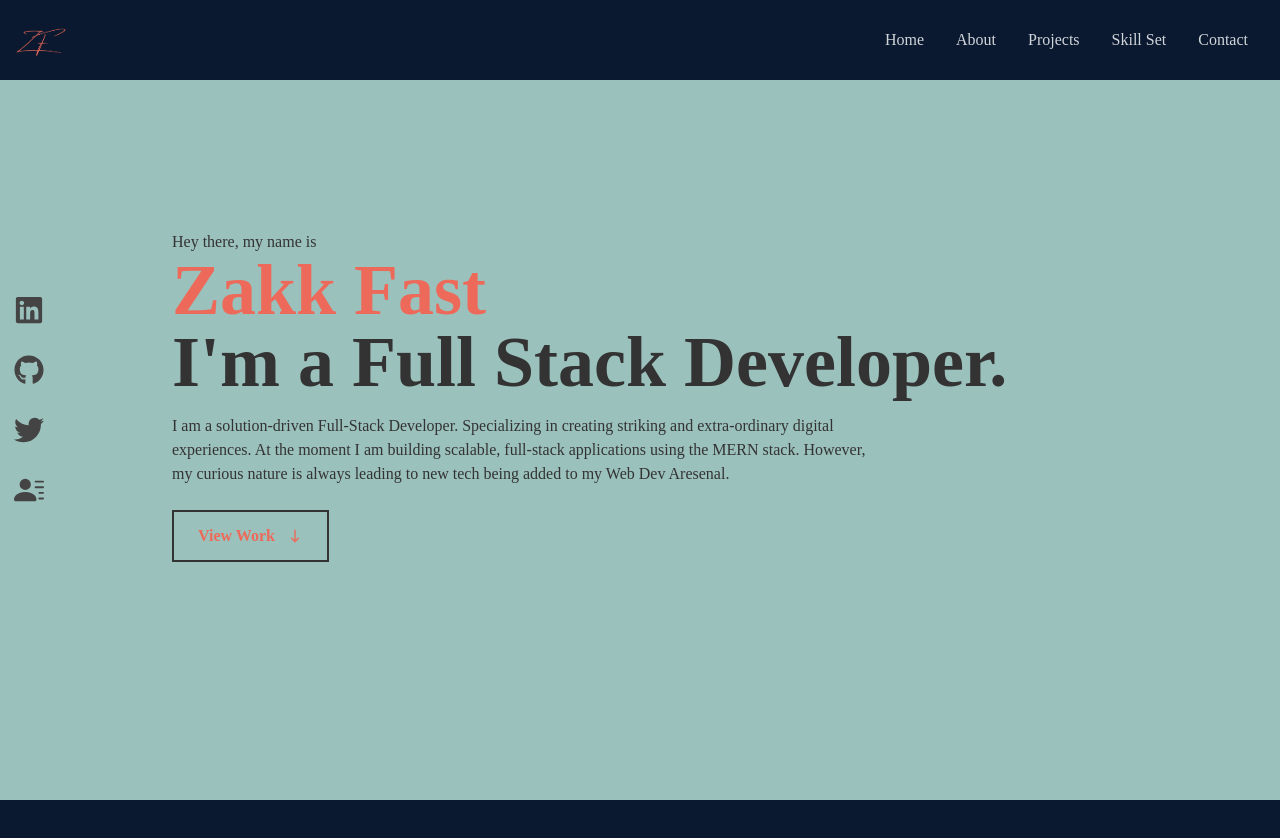
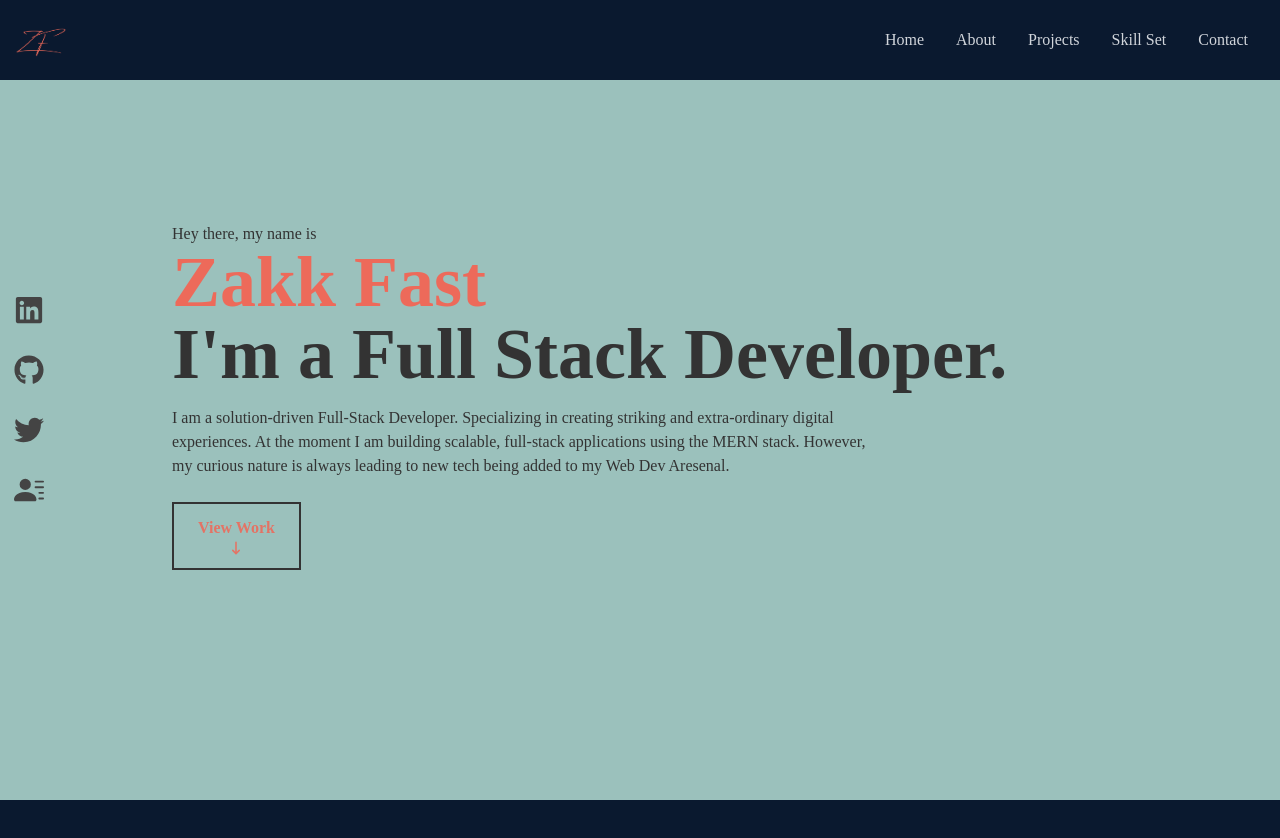
Before and after one commit to ZakkFast/Portfoliov3, a React (Create React App) app: page / in a window 1280 px wide. Shown: the top 838 px of the page. Built offline with nearby package versions, Linux system fonts and the light colour scheme.

Commit message:
fixed issue where click aread for button was larger than button

```diff
--- a/src/components/Home.jsx
+++ b/src/components/Home.jsx
@@ -22,14 +22,14 @@ const Home = () => {
           to my Web Dev Aresenal.
         </p>
         <div>
+            <button className="text-[#ed6a5a] group border-2 border-[#333] px-6 py-3 my-2 flex items-center font-bold hover:bg-[#ed6a5a] hover:text-[#333] hover:border-[#ed6a5a]">
           <Link to="work" smooth={true} duration={500}>
-            <button className="text-[#ed6a5a] group border-2 border-[#333] px-6 py-3 my-2 flex items-center font-bold hover:bg-[#ed6a5a] hover:text-[#333] hover:border-[#ed6a5a]">
+              <span className="animate-pulse">
               View Work
-              <span className="animate-pulse">
-                <HiArrowNarrowDown className="ml-3 " />
+                <HiArrowNarrowDown className="mx-auto " />
               </span>
+          </Link>
             </button>
-          </Link>
         </div>
       </div>
     </div>
```
